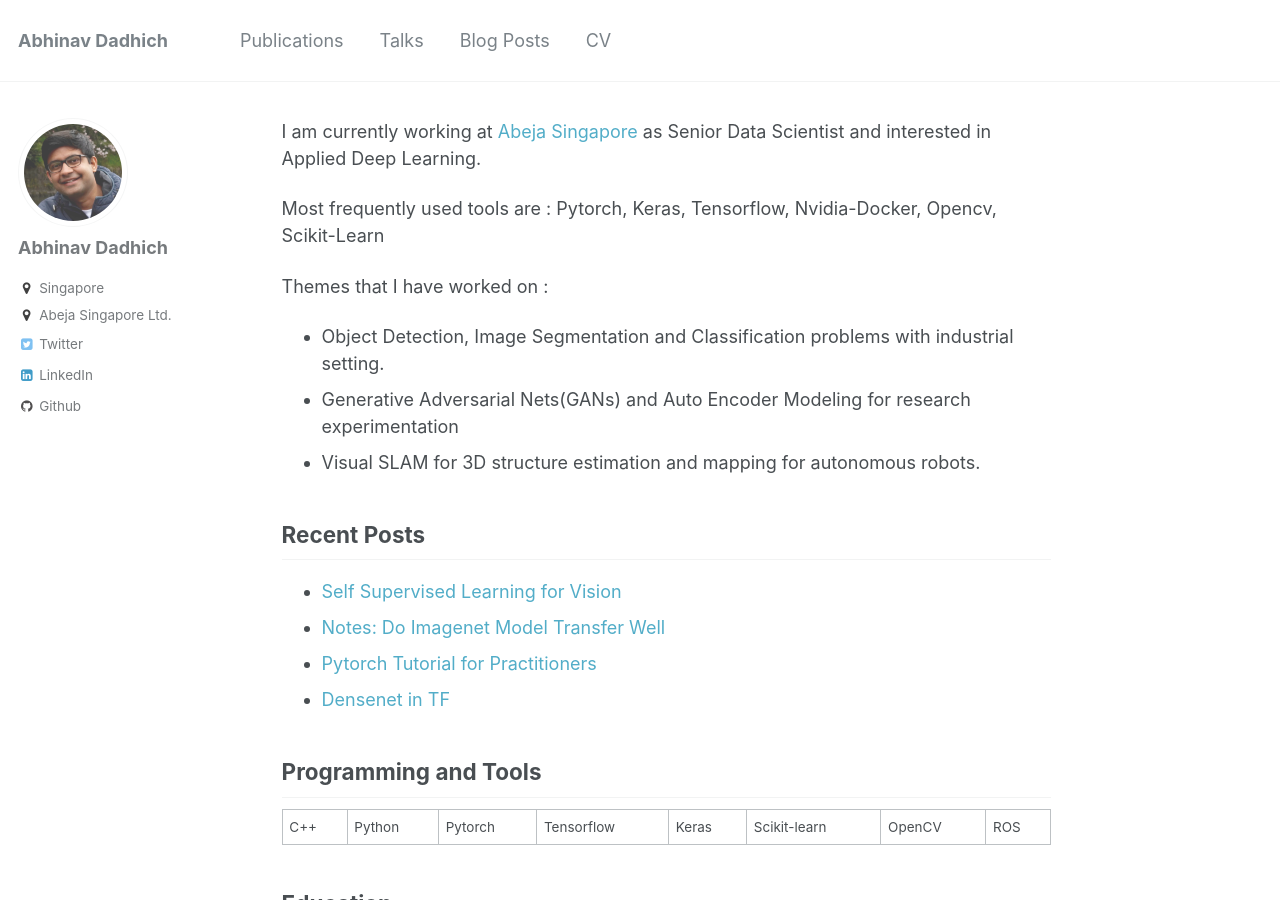
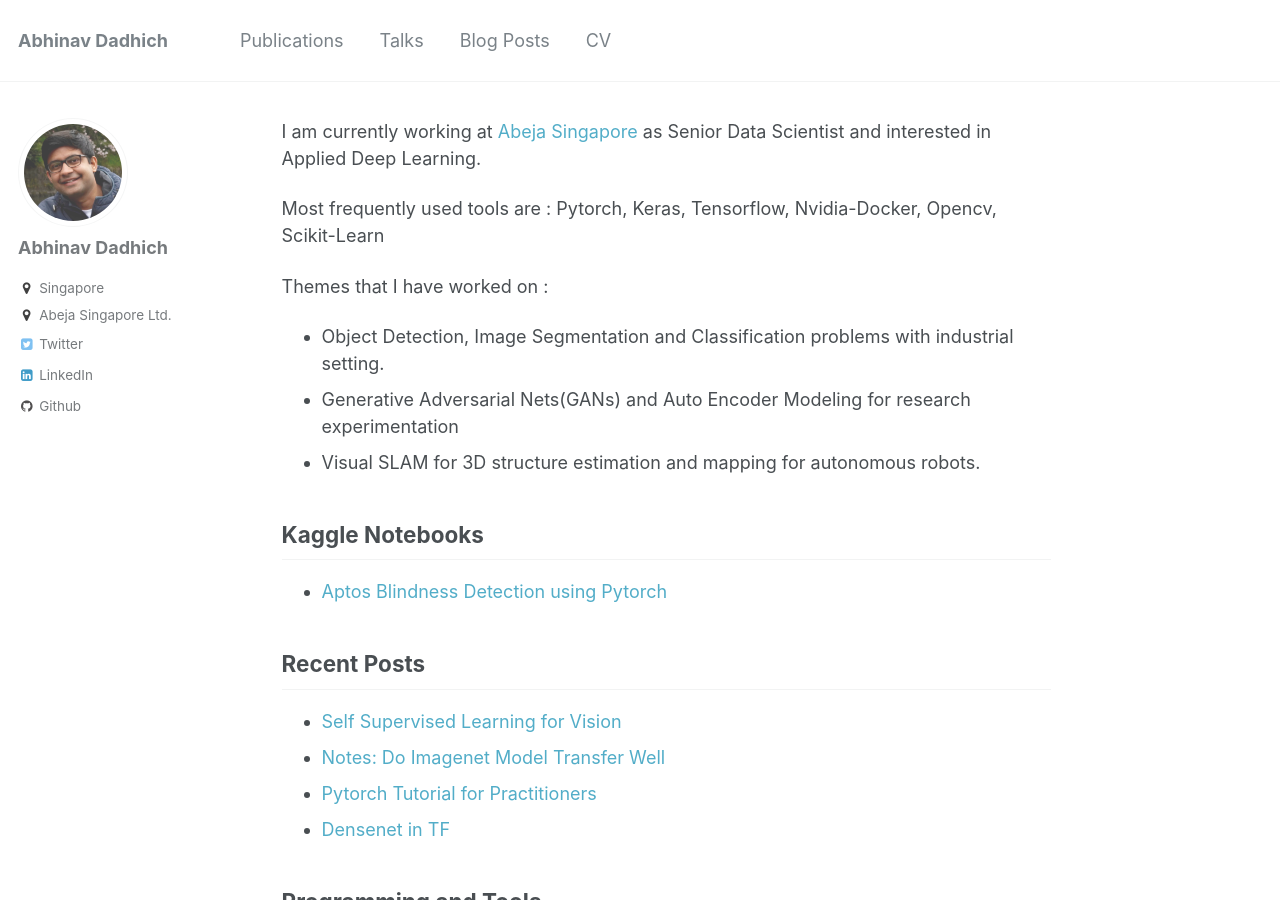
Before and after one commit to ResByte/ResByte.github.io, a Jekyll site: the page built from _pages/about.md, in a window 1280 px wide and 900 px high. Built offline with Jekyll 4.4.1, drawn with Linux system fonts in a browser that asks for light colours.

Commit message:
adds kaggle portfolio

```diff
--- a/_pages/about.md
+++ b/_pages/about.md
@@ -16,6 +16,9 @@
 - Object Detection, Image Segmentation and Classification problems with industrial setting.
 - Generative Adversarial Nets(GANs) and Auto Encoder Modeling for research experimentation
 - Visual SLAM for 3D structure estimation and mapping for autonomous robots.
+
+## Kaggle Notebooks
+- [Aptos Blindness Detection using Pytorch](https://www.kaggle.com/xrobot/aptos-classification-training-pytorch)
 
 ## Recent Posts
 - [Self Supervised Learning for Vision](https://resbyte.github.io/posts/2020/04/Self-Supervised-Vision/)
```
